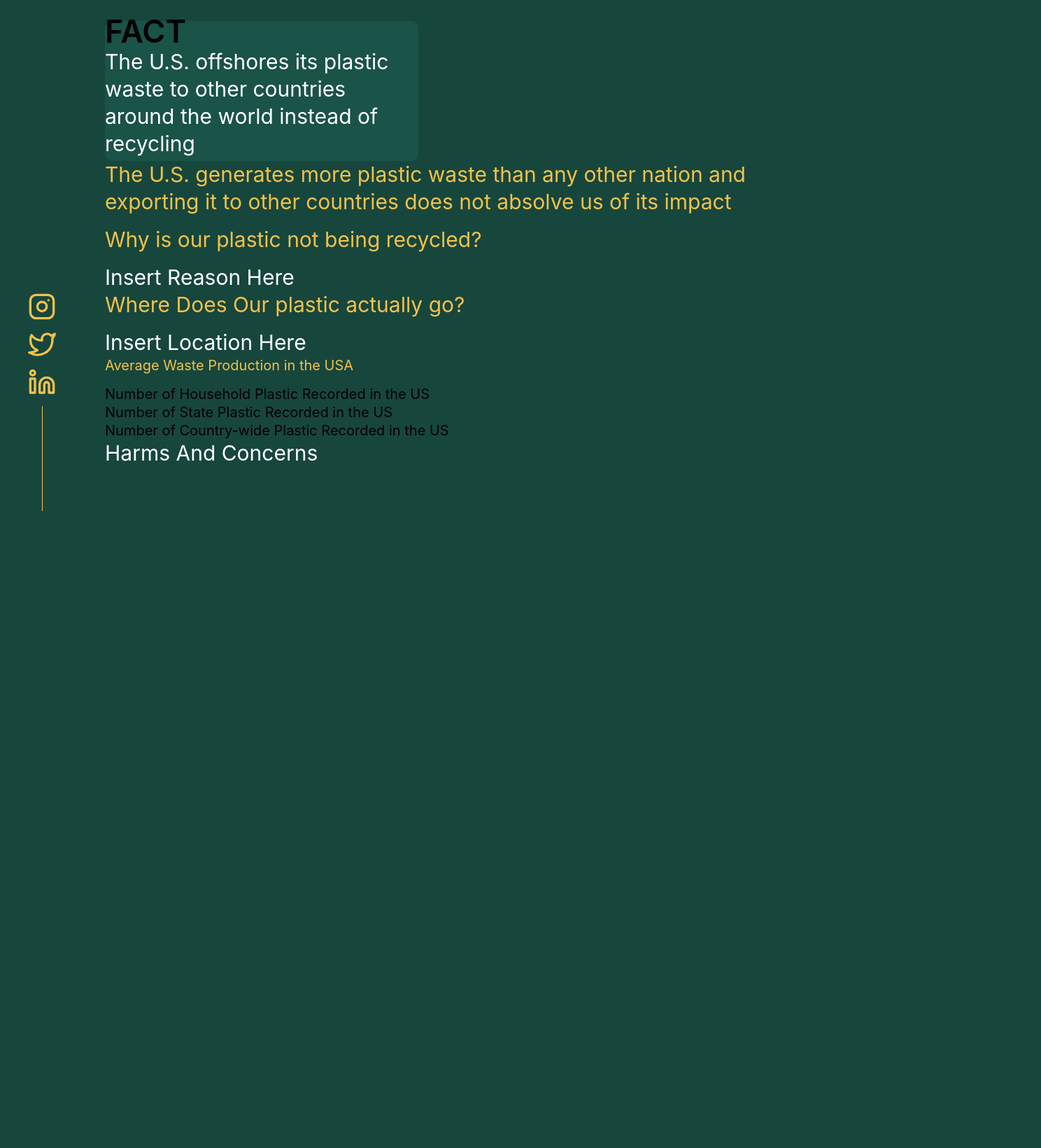
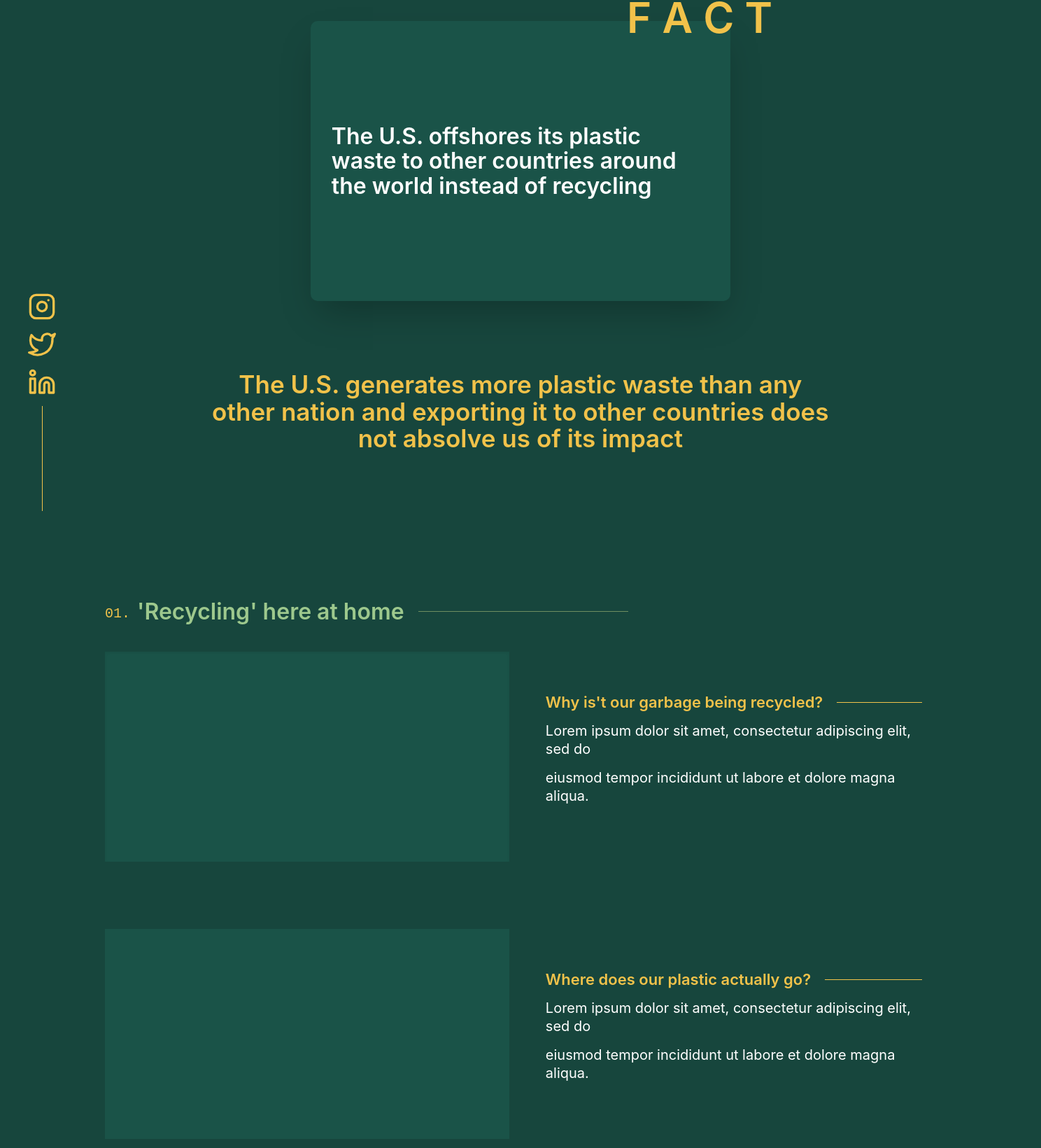
Before and after one commit to Quipiii/Team-trash, a React (Create React App) app: page /RecycleUS in a window 1280 px wide. Shown: the part 70-1710 px from the top of the page at 70% size, 1488 px wide, since content can reach past the window. Before the commit the page ends 852 px from the top, so only its background shows below. Built offline with nearby package versions, Linux system fonts and the light colour scheme.

Commit message:
ui chnages for recycling in us and why recycle page

```diff
--- a/src/App.css
+++ b/src/App.css
@@ -10,10 +10,13 @@ html { scroll-behavior: smooth; }
     --fz-heading: 2rem;
     --font-sans: "Calibre","Inter","San Francisco","SF Pro Text",-apple-system,system-ui,sans-serif;
     --font-mono: "SF Mono","Fira Code","Fira Mono","Roboto Mono",monospace;
+    --fz-xxs: 12px;
+    --fz-xs: 13px;
     --fz-sm: 14px;
     --fz-md: 16px;
     --fz-lg: 18px;
     --fz-xl: 20px;
+    --fz-xxl: 22px;
     --border-radius: 5px;
     --transition: all 0.25s cubic-bezier(0.645,0.045,0.355,1);
 }
@@ -116,3 +119,24 @@ section{ padding: 100px 0; max-width: 1200px;  }
 .center-text{ text-align: center; }
 .heading-text{ color:  #40B473; font-size: clamp(24px,5vw,var(--fz-heading)); padding-bottom :1rem;}
 .archive-text{ color: #F1C24A; }
+
+
+/* recycle in us */
+.big-fact{ margin: auto;  max-width: 600px; margin-bottom: 100px; box-shadow: rgba(0, 0, 0, 0.25) 0px 25px 50px -12px;}
+.recycle-box-header::before{
+    content :'F A C T'; position: absolute;
+    top: 62px; left: 56rem; color: var(--yellow); font-size: clamp(40px, 5vw, 60px);
+}
+.short-message{ margin: 0 auto 100px; font-size: 30px; text-align: center; max-width: 900px; }
+.recycle--text{ font-size: var(--fz-xl)}
+.recycleus-section-heading{
+    display: flex; -webkit-box-align: center; align-items: center; justify-content: center;
+    position: relative; margin: 40px 0px 1rem; width: 100%;
+    font-size: clamp(16px,5vw,var(--fz-xxl)); white-space: nowrap; color: var(--yellow);
+}
+.recycleus-section-heading::after{
+    content: "";
+    display: block; position: relative;
+    width: 300px; height: 1px; margin-left: 20px;
+    background-color: var(--yellow);
+}
--- a/src/Webpages/RecycleUS/RecycleUS.css
+++ b/src/Webpages/RecycleUS/RecycleUS.css
@@ -1,8 +1,8 @@
 
 .big-fact{
     background: #1F625578;
-    width: 35vw;
-    height: 25vh;
+    width: 700px;
+    height:400px;
     border-radius:10px;
     display: flex;
     justify-content: center;
@@ -13,33 +13,3 @@
 
 
 }
-.background-color{
-    background-color: rgb(26, 99, 26);
-}
-
-.why-recycle{
-    display: grid;
-    background-color: #17463D;
-    place-items: center;
-    height: 100vh;
-    width: 100%;
-}
-.short-message{
-    font-size: 30px;
-
-
-}
-.why-not-recycling{
-    font-size: 30px;
-
-}
-.where-plastic-goes{
-    font-size: 30px;
-}
-.waste-production-usa{
-    font-size: 20px;
-
-}
-.harms-concerns{
-    font-size: 30px ;
-}
--- a/src/Webpages/RecycleUS/RecycleUS.js
+++ b/src/Webpages/RecycleUS/RecycleUS.js
@@ -1,6 +1,7 @@
 import './RecycleUS.css'
 import React from 'react'
-import Box from '@mui/material/Box';
+import '../../App.css'
+import { Grid,Box } from '@mui/material';
 
 
 
@@ -12,55 +13,97 @@ const RecycleUS = () => {
         <main id='content'>
             <section className='recycle-us'>
                 <div className='big-fact'>
-                    <Box sx={{width:'100%',alignItems:'center', justifyContent:'center'}}>
-                        <h1>FACT</h1>
-                        <p style={{color:'white'}}>
+                    <Box className='recycle-box' sx={{width:'90%', display: 'flex', alignItems:'center', justifyContent:'center', padding: '20px'}}>
+                        <h2 className='title-text recycle-box-header' style={{color:'var(--sub-text-color)', fontSize:'var(--fz-heading)'}}>
                             The U.S. offshores its plastic waste to other countries around the world instead of recycling
-                        </p>
+                        </h2>
                     </Box>
                 </div>
 
                 <div className='short-message'>
-                    <p style={{color:'#F1C24A'}}> The U.S. generates more plastic waste than any other nation and exporting it to other countries does not absolve us of its impact</p>
+                    <h3 style={{color:'#F1C24A'}}> The U.S. generates more plastic waste than any other nation and exporting it to other countries does not absolve us of its impact</h3>
                 </div>
 
-                <div className='why-not-recycling'>
-                    <Box sx={{alignItems:'center'}}>
-                    <p style={{color:'#F1C24A'}}>
-                        Why is our plastic not being recycled?
-                    </p>
-                    <text style={{color:'white'}}>Insert Reason Here</text>
-                    </Box>
-                </div>
-
-                <div className='where-plastic-goes'>
-                    <Box>
-                        <p style={{color:'#F1C24A'}}>Where Does Our plastic actually go?
-
-                        </p>
-                        <text style={{color:'white'}}>Insert Location Here</text>
+                <section>
+                    <h2 className='numbered-heading'>'Recycling' here at home</h2>
+                    <Grid container  spacing={4}>
 
 
-                    </Box>
-                </div>
+                        <Grid item xs={6} sx={{marginBottom: '4rem'}}>
+                            <Box sx={{width: '100%', height: '300px', bgcolor: '#1F625578', boxShadow: 'rgba(0, 0, 0, 0.06) 0px 2px 4px 0px inset'}}></Box>
+                        </Grid>
 
-                <div className='waste-production-usa'>
-                    <p style={{color:'#F1C24A'}}> Average Waste Production in the USA</p>
+                        <Grid item xs={6} >
+                            <Box sx={{padding: '20px'}}>
+                                <h2 className='recycleus-section-heading'>Why is't our garbage being recycled?</h2>
+                                <p className='recycle--text'>Lorem ipsum dolor sit amet, consectetur adipiscing elit, sed do </p>
+                                <p>eiusmod tempor incididunt ut labore et dolore magna aliqua. </p>
+                            </Box>
+                        </Grid>
 
-                    <Box>
-                    Number of Household Plastic Recorded in the US
-                    </Box>
-                    <Box>
-                    Number of State Plastic Recorded in the US
-                    </Box>
-                    <Box>
-                    Number of Country-wide Plastic Recorded in the US
-                    </Box>
-                </div>
 
-                <div className='harms-concerns'>
-                    <p> Harms And Concerns</p>
-                </div>
+                        <Grid item xs={6} >
+                            <Box sx={{width: '100%', height: '300px', bgcolor: '#1F625578'}}></Box>
+                        </Grid>
+
+                        <Grid item xs={6} >
+                            <Box sx={{padding: '20px'}}>
+                            <h2 className='recycleus-section-heading'>Where does our plastic actually go?</h2>
+                                <p>Lorem ipsum dolor sit amet, consectetur adipiscing elit, sed do </p>
+                                <p>eiusmod tempor incididunt ut labore et dolore magna aliqua. </p>
+                            </Box>
+                        </Grid>
+
+                    </Grid>
+                </section>
+
+                <section>
+                    <h2 className='numbered-heading'>Avergae Plastic Production In The US</h2>
+                    <Grid container  spacing={4}>
+
+                        <Grid item xs={4}>
+                            <Box sx={{width: '100%', height: '300px', bgcolor: '#1F625578', boxShadow: 'rgba(0, 0, 0, 0.06) 0px 2px 4px 0px inset'}}></Box>
+                        </Grid>
+
+                        <Grid item xs={8} >
+                            <Box sx={{width: '100%', height: '300px', bgcolor: '#1F625578'}}></Box>
+                        </Grid>
+
+                        <Grid item xs={12} >
+                            <Box sx={{width: '100%', height: '300px', bgcolor: '#1F625578'}}></Box>
+                        </Grid>
+
+                    </Grid>
+                </section>
+
+                <section>
+                    <h2 className='numbered-heading'>Harms And Concerns With The Way The US Recycles</h2>
+                    <Grid container  spacing={4} sx={{display: 'flex', flexDirection: 'row'}}>
+
+                            <Grid item xs={6}>
+                                <Box sx={{width: '100%', height: '300px', bgcolor: '#1F625578', boxShadow: 'rgba(0, 0, 0, 0.06) 0px 2px 4px 0px inset'}}></Box>
+                            </Grid>
+
+                            <Grid item xs={6}>
+                                <Box sx={{width: '100%', height: '300px', bgcolor: '#1F625578', boxShadow: 'rgba(0, 0, 0, 0.06) 0px 2px 4px 0px inset'}}></Box>
+                            </Grid>
+                            <Grid item xs={6}>
+                                <Box sx={{ width: '100%', height: '300px', bgcolor: '#1F625578'}}></Box>
+                            </Grid>
+
+
+                            <Grid item xs={6} >
+                                <Box sx={{width: '100%', height: '300px', bgcolor: '#1F625578'}}></Box>
+                            </Grid>
+
+                            <Grid item xs={6} >
+                                <Box sx={{width: '100%', height: '600px', bgcolor: '#1F625578'}}></Box>
+                            </Grid>
+
+                    </Grid>
+                </section>
+
+
 
             </section>
         </main>
--- a/src/Webpages/WhyRecycle/WhyRecycle.js
+++ b/src/Webpages/WhyRecycle/WhyRecycle.js
@@ -25,7 +25,7 @@ const WhyRecycle = () => {
                     <h2 className='numbered-heading'>Benefits of recycling</h2>
                     <Grid container spacing={20}>
                         <Grid item xs={6}>
-                        <h2 className='title-text'>Recycling Keeps Trash Out of The Landfill & Prevents Pollution</h2>
+                            <h2 className='title-text'>Recycling Keeps Trash Out of The Landfill & Prevents Pollution</h2>
                             <div className='subtext'>
                                 <p>blah blah blah blah blah blah blah blah blah blah blah blah blah
                                 blah blah blah blah blah blah blah blah blah blah blah blah blah
```
